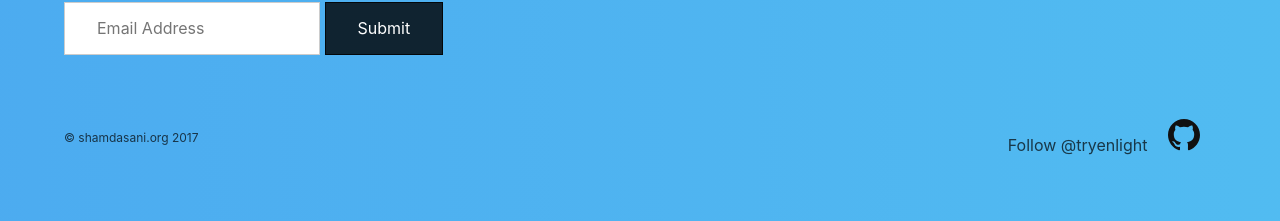
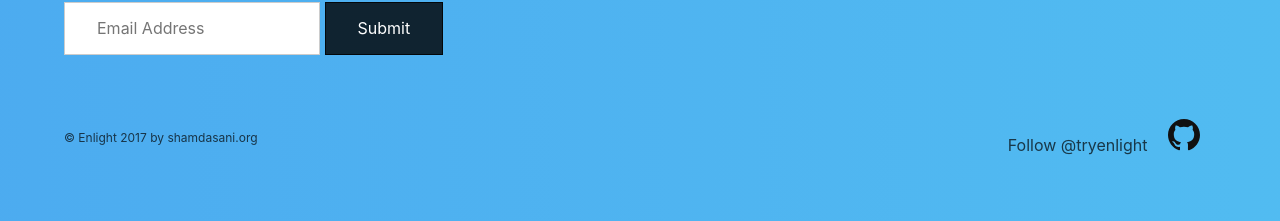
Before and after one commit to TryEnlight/tryenlight.github.io, a Jekyll site: the page built from index.html, in a window 1280 px wide. Shown: the part 1491-1712 px from the top of the page. Built offline with Jekyll 4.4.1, drawn with Linux system fonts in a browser that asks for light colours; nearby versions of some CDN libraries; comment, search, counter and statistics services are not loaded.

Commit message:
update footer

```diff
--- a/_includes/footer.html
+++ b/_includes/footer.html
@@ -13,7 +13,7 @@
   <div class="dt dt--fixed w-100" >
     <div class="dn dtc-ns v-mid">
       <p class="f7 black-70 dib pr3 mb3 pt5">
-      © shamdasani.org 2017
+        © Enlight 2017 by <a href="https://shamdasani.org">shamdasani.org</a>
       </p>
     </div>
     <div class="dtc-ns black-70 tc tr-ns pt5">
```
